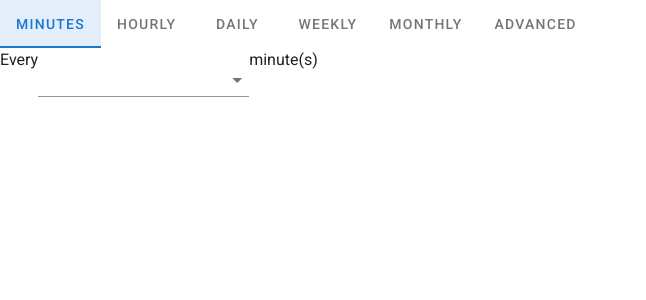
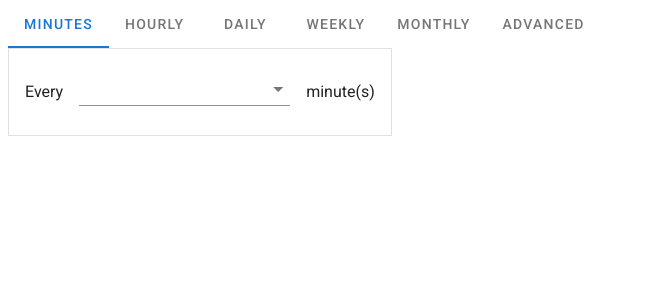
Before and after one commit to karoletrych/vue-cron-editor, a Vue app: page / in a window 1280 px wide. Shown: the top 300 px of the page, without its empty margins (0-646 px from the left). Built offline with nearby package versions, Linux system fonts and the light colour scheme.

Commit message:
improve styling

```diff
--- a/src/components/SimpleVueCronEditor.vue
+++ b/src/components/SimpleVueCronEditor.vue
@@ -1,88 +1,79 @@
 <template>
-  <div>
+  <div class="px-2">
     <v-tabs v-model="activeTab">
       <v-tab v-for="tab in tabs" :key="tab">{{tab}}</v-tab>
 
       <v-tab-item :value="0">
-        <v-card flat tile>
-          <div class="inline">
-            Every
+        <v-card class="d-inline-flex pa-2 align-center" outlined tile>
+          <div class="px-2">Every</div>
           <v-select
+            class="px-2"
+            bottom
             v-model="minutes.minutes"
             :items="Array(60).fill(0).map(Number.call, Number)"
-            />minute(s)
-          </div>
+          />
+          <div class="px-2">minute(s)</div>
         </v-card>
       </v-tab-item>
 
       <v-tab-item :value="1">
-        <v-card flat tile>
-          <div class="inline">
-            Every
-            <v-select :items="Array(24).fill(0).map(Number.call, Number)" v-model="hourly.hours" />hour(s) on minute
+        <v-card class="d-inline-flex pa-2 align-center" outlined tile>
+          <div class="px-2">Every</div>
+          <v-select :items="Array(24).fill(0).map(Number.call, Number)" v-model="hourly.hours" />
+          <div class="px-2">hour(s) on minute</div>
           <v-select :items="Array(60).fill(0).map(Number.call, Number)" v-model="hourly.minutes" />
-          </div>
         </v-card>
       </v-tab-item>
 
       <v-tab-item :value="2">
-        <v-card flat tile>
-          <div class="inline">
-            Every
+        <v-card class="d-inline-flex pa-2 align-center" outlined tile>
+          <div class="px-2">Every</div>
           <v-select
             :items="Array(31).fill(0).map(Number.call, Number)"
             v-model="daily.dayInterval"
-            />day(s) at
+          />
+          <div class="px-2">day(s) at</div>
           <v-select :items="Array(24).fill(0).map(Number.call, Number)" v-model="daily.hours" />
           <v-select :items="Array(60).fill(0).map(Number.call, Number)" v-model="daily.minutes" />
-          </div>
         </v-card>
       </v-tab-item>
 
       <v-tab-item :value="3">
-        <v-card flat tile>
-          <div class="inline">
-            <v-checkbox v-model="weekly.days" label="Mon" />
-            <v-checkbox v-model="weekly.days" label="Tue" />
-            <v-checkbox v-model="weekly.days" label="Wed" />
-            <v-checkbox v-model="weekly.days" label="Thu" />
-            <v-checkbox v-model="weekly.days" label="Fri" />
-            <v-checkbox v-model="weekly.days" label="Sat" />
-            <v-checkbox v-model="weekly.days" label="Sun" />at
+        <v-card outlined class="d-inline-flex pa-2 align-center" tile>
+          <div class="px-2">Every</div>
+          <div class="d-inline-flex">
+            <v-checkbox dense class="px-1" v-model="weekly.days" label="Mon" value="Mon" />
+            <v-checkbox dense class="px-1" v-model="weekly.days" label="Tue" value="Tue" />
+            <v-checkbox dense class="px-1" v-model="weekly.days" label="Wed" value="Wed" />
+            <v-checkbox dense class="px-1" v-model="weekly.days" label="Thu" value="Thu" />
+            <v-checkbox dense class="px-1" v-model="weekly.days" label="Fri" value="Fri" />
+            <v-checkbox dense class="px-1" v-model="weekly.days" label="Sat" value="Sat" />
+            <v-checkbox dense class="px-1" v-model="weekly.days" label="Sun" value="Sun" />
+          </div>
+          <div class="px-2">at</div>
           <v-select :items="Array(24).fill(0).map(Number.call, Number)" v-model="weekly.hours" />
           <v-select :items="Array(60).fill(0).map(Number.call, Number)" v-model="weekly.minutes" />
-          </div>
         </v-card>
       </v-tab-item>
 
       <v-tab-item :value="4">
-        <v-card flat tile>
-          <div class="inline">
-            On the
-            <v-select
-              :items="Array(31).fill(0).map(Number.call, Number)"
-              v-model="monthly.day"
-            />of every
+        <v-card class="d-inline-flex pa-2 align-center" outlined tile>
+          <div class="px-2">On the</div>
+          <v-select :items="Array(31).fill(0).map(Number.call, Number)" v-model="monthly.day" />
+          <div class="px-2">of every</div>
           <v-select
             :items="Array(12).fill(0).map(Number.call, Number)"
             v-model="monthly.monthInterval"
-            />month(s) at
+          />
+          <div class="px-2">month(s) at</div>
           <v-select :items="Array(24).fill(0).map(Number.call, Number)" v-model="monthly.hours" />
-            <v-select
-              :items="Array(60).fill(0).map(Number.call, Number)"
-              v-model="monthly.minutes"
-            />
-          </div>
+          <v-select :items="Array(60).fill(0).map(Number.call, Number)" v-model="monthly.minutes" />
         </v-card>
       </v-tab-item>
 
       <v-tab-item :value="5">
-        <v-card flat tile>
-          <div class="inline">
-            <v-text-field v-model="advanced.cronExpression">
-
-            </v-text-field>
-          </div>
+        <v-card class="d-inline-flex pa-2 align-center" outlined tile>
+          <v-text-field v-model="advanced.cronExpression"></v-text-field>
         </v-card>
       </v-tab-item>
     </v-tabs>
@@ -97,14 +88,7 @@ export default {
   mixins: [vueCronEditorMixin],
   data: () => ({
     activeTab: null,
-    tabs: [
-      "Minutes",
-      "Hourly",
-      "Daily",
-      "Weekly",
-      "Monthly",
-      "Advanced"
-    ]
+    tabs: ["Minutes", "Hourly", "Daily", "Weekly", "Monthly", "Advanced"]
   })
 };
 </script>
```
Lines whose indentation alone changed are shown as unchanged.
